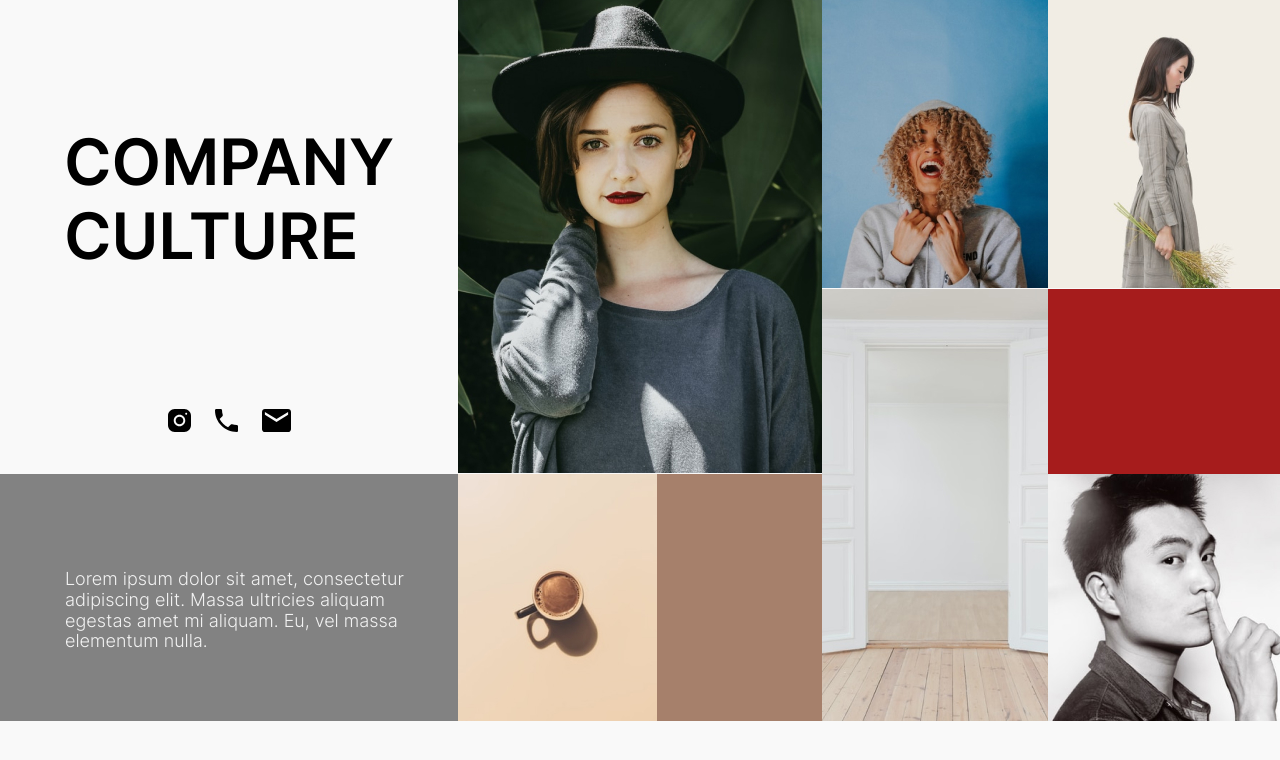
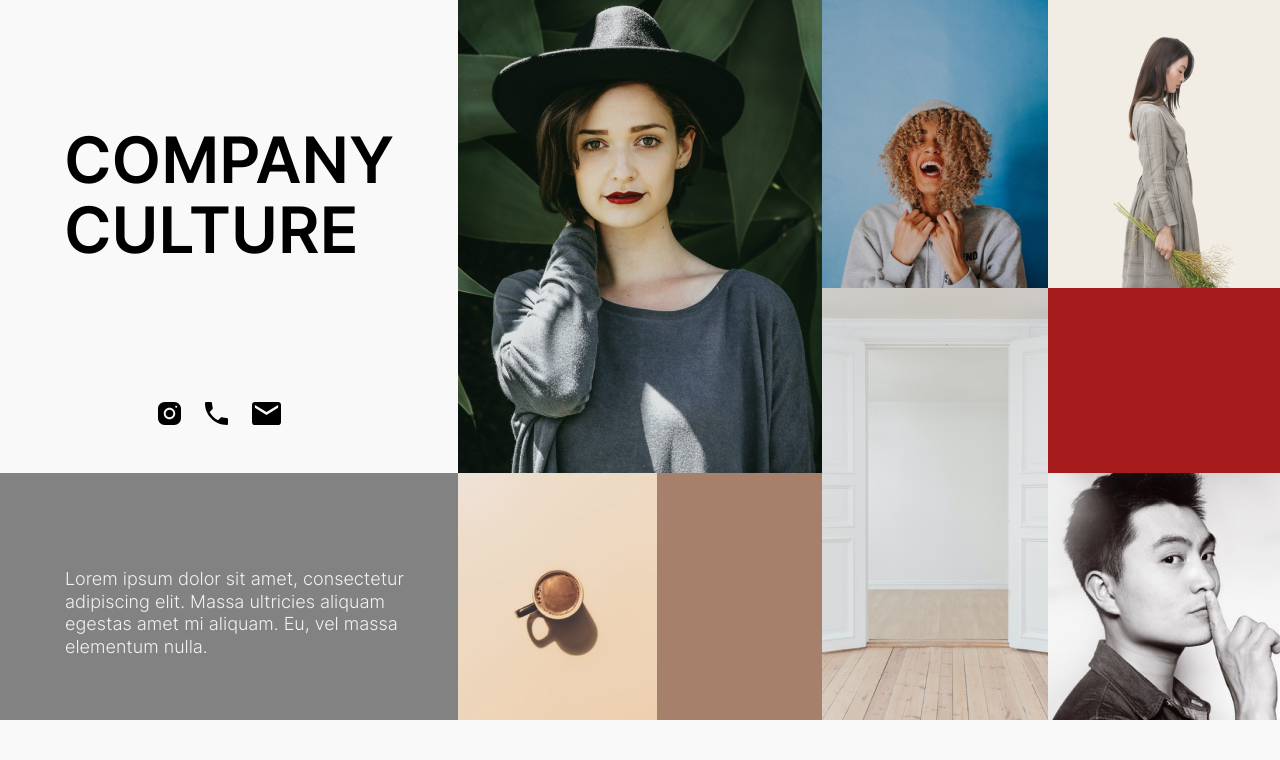
Before and after one commit to InnokentyKedrov/liga_task, a website: page index.html in a window 1280 px wide. Drawn offline with Linux system fonts and the light colour scheme.

Commit message:
fix: pixel perfect style changes (width: 1280px)

```diff
--- a/styles/style.css
+++ b/styles/style.css
@@ -31,7 +31,7 @@
 .layout__list {
   display: grid;
   grid-template:
-    "head item2 item2 item3 item4" 40% "head item2 item2 item5 item6" 185px
+    "head item2 item2 item3 item4" 288px "head item2 item2 item5 item6" 185px
     "description item8 item9 item5 item10" 247px / 458px 199px 165px 226px 232px;
 
   /* grid-template-areas:
@@ -50,9 +50,9 @@
   list-style-type: none;
 }
 
-.layout__item {
+/* .layout__item {
   object-fit: fill;
-}
+} */
 
 .layout__head {
   display: flex;
@@ -64,17 +64,18 @@
   display: block;
 
   width: 330px;
-  margin: 125px auto 137px;
+  margin: 125px auto 136px;
 
   font-size: 64px;
   font-weight: 600;
+  line-height: 110%;
 }
 
 .social {
   display: flex;
   gap: 24px;
 
-  margin: 0 auto;
+  margin-left: 158px;
   padding: 0;
 
   list-style-type: none;
@@ -101,6 +102,28 @@
   background-image: url("../assets/icons/mail.svg");
 }
 
+.layout__description {
+  grid-area: description;
+
+  margin: 0;
+
+  font-size: 18px;
+  font-weight: 300;
+  line-height: 125%;
+  color: #f2f2f2;
+
+  background-color: #828282;
+}
+
+.layout__text {
+  display: block;
+
+  width: 345px;
+  margin-top: 95px;
+  margin-right: 48px;
+  margin-left: 65px;
+}
+
 .layout__item2 {
   grid-area: item2;
 }
@@ -122,27 +145,6 @@
   background-color: #a61c1c;
 }
 
-.layout__description {
-  grid-area: description;
-
-  margin: 0;
-
-  font-size: 18px;
-  font-weight: 300;
-  color: #f2f2f2;
-
-  background-color: #828282;
-}
-
-.layout__text {
-  display: block;
-
-  width: 345px;
-  margin-top: 95px;
-  margin-right: 48px;
-  margin-left: 65px;
-}
-
 .layout__item8 {
   grid-area: item8;
 }
```
